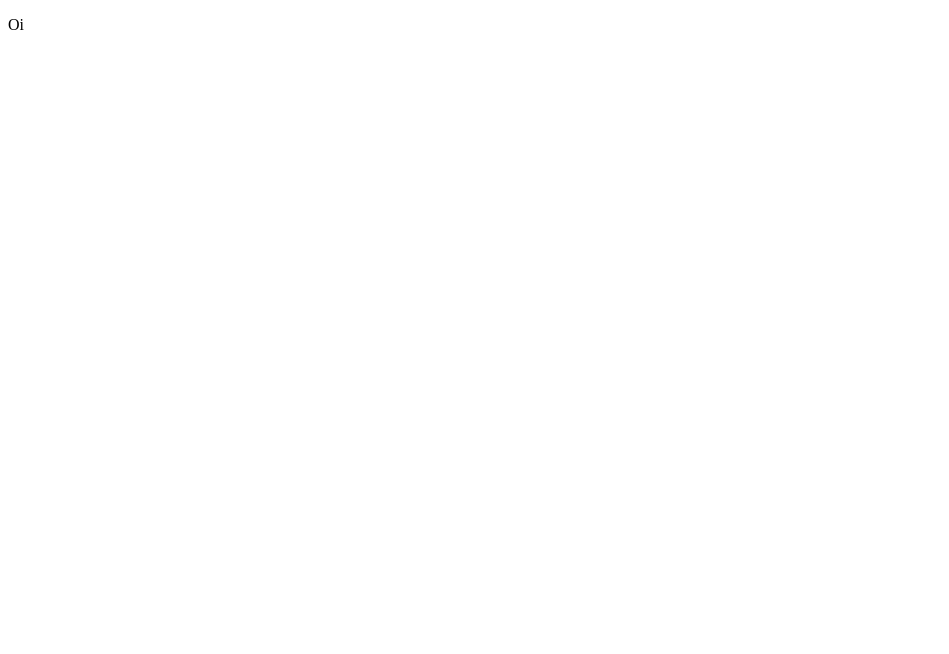
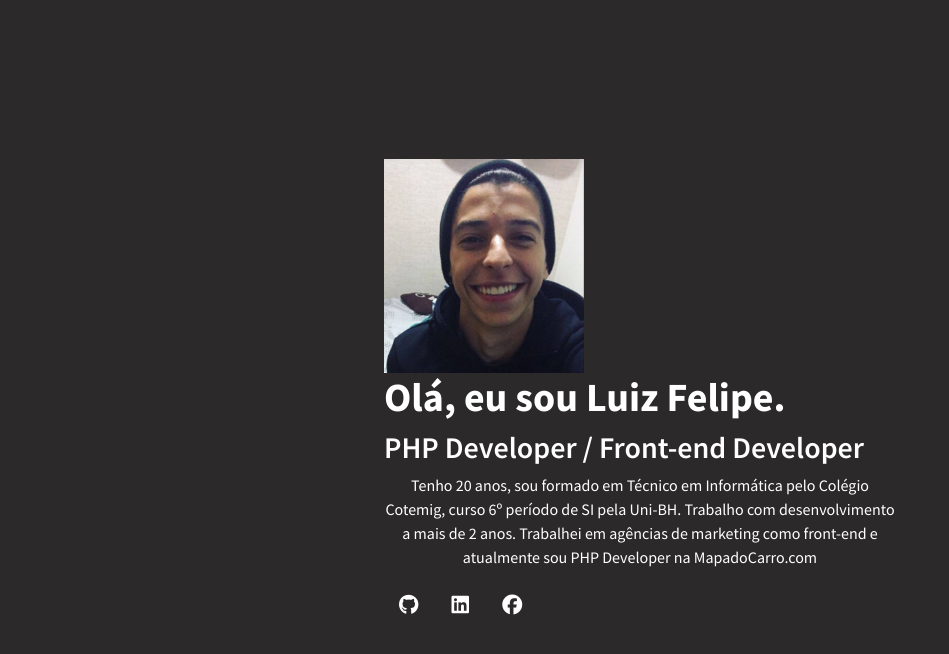
Before and after one commit to luizchaves97/luizchaves97.github.io, a plain HTML site: page index.html in a window 1280 px wide. Shown: the whole page, without its empty margins (0-949 px from the left). Drawn offline with nearby package versions, Linux system fonts and the light colour scheme.

Commit message:
primeira versão

```diff
--- /dev/null
+++ b/assets/css/style.css
@@ -0,0 +1,74 @@
+h1,h2,p{
+	font-family: 'Source Sans Pro', sans-serif;
+	color:#fff;
+}
+
+.vertical-align{
+	display: table-cell;
+    vertical-align: middle;
+}
+
+img.me{
+	width: 200px;
+	height: auto;
+}
+
+.back{
+	position: absolute;
+    display: table;
+    width: 100%;
+    height: 100%;
+    background: #2b2929;
+}
+
+.back .row{
+	position: relative;
+    width: 40%;
+    margin: 0 auto;
+}
+
+.back h1{
+	font-size: 40px;
+    font-weight: 700;
+}
+.back h2{
+	font-size: 30px;
+    font-weight: 600;
+}
+.back p{
+	font-size: 16px;
+}
+.back p i{
+	font-size: 20px;
+	margin: 10px 15px;
+	color: #fff;
+}
+
+@media screen and (max-width: 768px) {
+	.back .row{
+    	width: 90%;
+    	margin: 0 auto;
+	}
+}
+
+@media screen and (max-width: 375px) {
+	.back h1{
+		font-size: 30px;
+	}
+	.back h2{
+		font-size: 20px;
+	}
+}
+
+
+@media screen and (max-width: 320px) {
+	.back h1{
+		font-size: 25px;
+	}
+	.back h2{
+		font-size: 20px;
+	}
+	img.me{
+		width: 150px;
+	}
+}
--- a/index.html
+++ b/index.html
@@ -2,9 +2,32 @@
 <html lang="pt-br">
 <head>
 	<meta charset="UTF-8">
-	<title>Luiz Felipe</title>
+	<meta http-equiv="X-UA-Compatible" content="IE=edge">
+    <meta name="viewport" content="width=device-width, initial-scale=1">
+    <meta name="description" content="Meu nome é Luiz Felipe, tenho 20 anos e sou Desenvolvedor PHP e Front-end.">
+    <meta name="author" content="Luiz Felipe Rodrigues Chaves">
+
+	<title>Luiz Felipe - PHP and Front-end Developer</title>
+	<link rel="stylesheet" href="https://blackrockdigital.github.io/startbootstrap-creative/vendor/bootstrap/css/bootstrap.min.css">
+	<link href="https://fonts.googleapis.com/css?family=Source+Sans+Pro:200,200i,300,300i,400,400i,600,600i,700,700i,900,900i" rel="stylesheet">
+	<link rel="stylesheet" href="http://fontawesome.io/assets/font-awesome/css/font-awesome.css">
+	<link rel="stylesheet" href="assets/css/style.css">
+	<link rel="icon" href="assets/img/icon.ico" type="image/x-icon">
 </head>
 <body>
-	<p>Oi</p>
+	<section class="back">
+		<div class="vertical-align">
+			<div class="row text-center">
+				<img src="assets/img/me.jpg" alt="Luiz Felipe Rodrigues Chaves" class="img-circle me">
+				<h1>Olá, eu sou Luiz Felipe.</h1>
+				<h2>PHP Developer / Front-end Developer</h2>
+				<p>Tenho 20 anos, sou formado em Técnico em Informática pelo Colégio Cotemig, curso 6º período de SI pela Uni-BH. Trabalho com desenvolvimento a mais de 2 anos. Trabalhei em agências de marketing como front-end e atualmente sou PHP Developer na MapadoCarro.com</p>
+				<p>
+					<a href="https://github.com/luizchaves97" target="_blank"><i class="fa fa-github"></i></a>
+					<a href="https://www.linkedin.com/in/luizchaves97/" target="_blank"><i class="fa fa-linkedin-square"></i></a>
+					<a href="https://www.facebook.com/luizchaves97" target="_blank"><i class="fa fa-facebook-official"></i></a></p>
+			</div>
+		</div>
+	</section>
 </body>
 </html>
```
Also changed, not shown: assets/img/icon.ico (added), assets/img/me.jpg (added).
